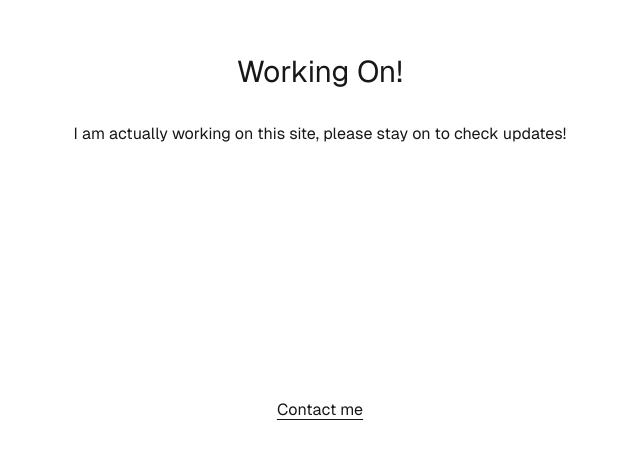
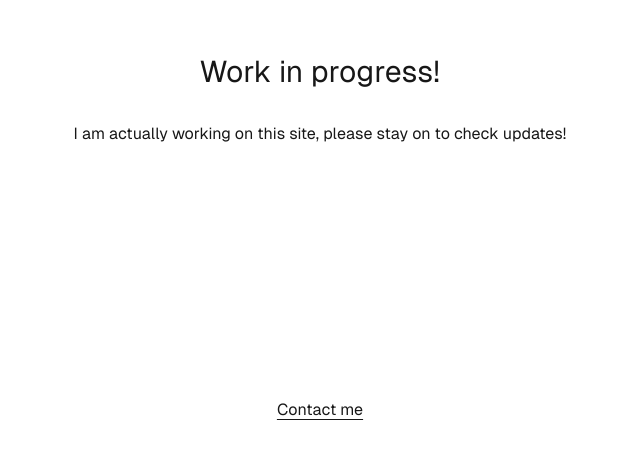
Before and after one commit to pcorderoe/pcorderoe.github.io, a Next.js app: page / in a window 1280 px wide. Shown: the part 300-754 px from the top of the page, without its empty margins (320-960 px from the left). Built offline with nearby package versions, Linux system fonts and the light colour scheme.

Commit message:
Update home page message

```diff
--- a/src/app/page.tsx
+++ b/src/app/page.tsx
@@ -4,7 +4,7 @@ export default function Home() {
   return (
     <div className="grid grid-rows-[20px_1fr_20px] items-center justify-items-center min-h-screen p-8 pb-20 gap-16 sm:p-20 font-[family-name:var(--font-geist-sans)]">
       <main className="flex flex-col gap-8 row-start-2 items-center">
-        <h1 className="text-3xl">Working On!</h1>
+        <h1 className="text-3xl">Work in progress!</h1>
         <p>I am actually working on this site, please stay on to check updates!</p>
       </main>
       <footer className="row-start-3 flex gap-6 flex-wrap items-center justify-center">
```
